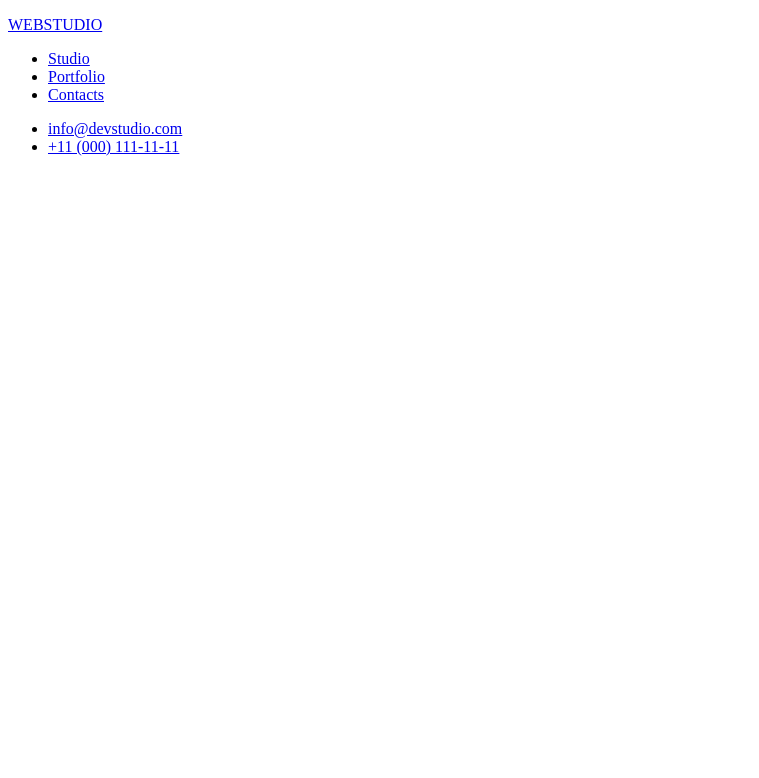
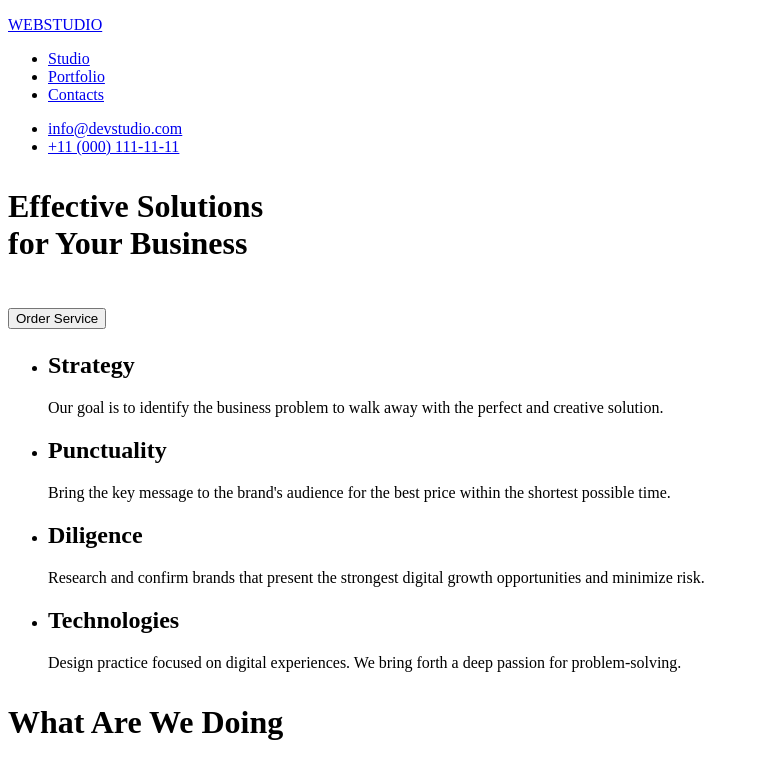
Before and after one commit to MrBen18/goit-markup-hw-01, a plain HTML site: page index.html in a window 1280 px wide. Shown: the whole page, without its empty margins (0-759 px from the left). Drawn offline with Linux system fonts and the light colour scheme.

Commit message:
update before image tagging

```diff
--- a/index.html
+++ b/index.html
@@ -15,10 +15,31 @@
             <li><a href="Portfolio">Portfolio</a></li>
             <li><a href="Contacts">Contacts</a></li>
         </ul>
-        <ul>
-            <li><a href="mailto:info@devstudio.com">info@devstudio.com</a></li>
-            <li><a href="tel:+110001111111">+11 (000) 111-11-11</a></li>
-        </ul>
     </nav>
+    <ul>
+        <li><a href="mailto:info@devstudio.com">info@devstudio.com</a></li>
+        <li><a href="tel:+110001111111">+11 (000) 111-11-11</a></li>
+    </ul>
+
+    <h1>
+            <p>Effective Solutions<br>for Your Business</p>
+            <button type="Order Service">Order Service</button>
+    </h1>
+    <ul>
+        <li><h2>Strategy</h2></li>
+        <p>Our goal is to identify the business problem to walk away with the perfect and creative solution.</p>
+        <li><h2>Punctuality</h2></li>
+        <p>Bring the key message to the brand's audience for the best price within the shortest possible time.</p>
+        <li><h2>Diligence</h2></li>
+        <p>Research and confirm brands that present the strongest digital growth opportunities and minimize risk.</p>
+        <li><h2>Technologies</h2></li>
+        <p>Design practice focused on digital experiences. We bring forth a deep passion for problem-solving.</p>
+
+    </ul>
+
+<h1>
+    <p>What Are We Doing</p>
+</h1>
+
 </body>
 </html>
```
